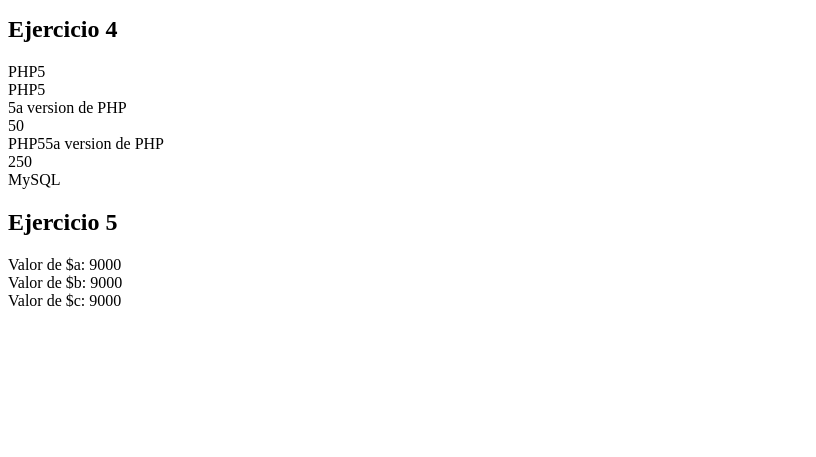
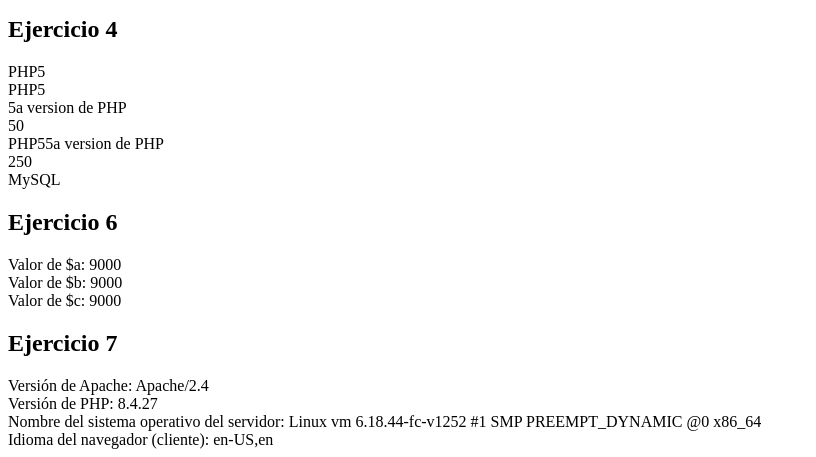
Before and after one commit to jos3brv/tecweb, a PHP site: page / in a window 1280 px wide. Shown: the part 812-1269 px from the top of the page, without its empty margins (0-816 px from the left). Before the commit the page ends 1119 px from the top, so only its background shows below. Run offline with PHP 8.4, Linux system fonts and the light colour scheme.

Commit message:
Ejercicio 7 completado

```diff
--- a/practicas/p03/index.php
+++ b/practicas/p03/index.php
@@ -102,7 +102,7 @@ function ejecutarCodigo() {
 ejecutarCodigo();
 ?>
 
- <h2>Ejercicio 5</h2>
+ <h2>Ejercicio 6</h2>
     <?php
 
 $a = "7 personas";
@@ -115,5 +115,23 @@ echo "Valor de \$b: $b<br>";
 echo "Valor de \$c: $c<br>";
     ?>
 
+
+<h2>Ejercicio 7</h2>
+    <?php
+
+
+$apacheVersion = $_SERVER['SERVER_SOFTWARE'];
+$phpVersion = phpversion();
+$serverOS = php_uname();
+$clientLanguage = $_SERVER['HTTP_ACCEPT_LANGUAGE'];
+
+echo "Versión de Apache: $apacheVersion<br>";
+echo "Versión de PHP: $phpVersion<br>";
+echo "Nombre del sistema operativo del servidor: $serverOS<br>";
+echo "Idioma del navegador (cliente): $clientLanguage<br>";
+?>
+
+
+
 </body>
 </html>
```
